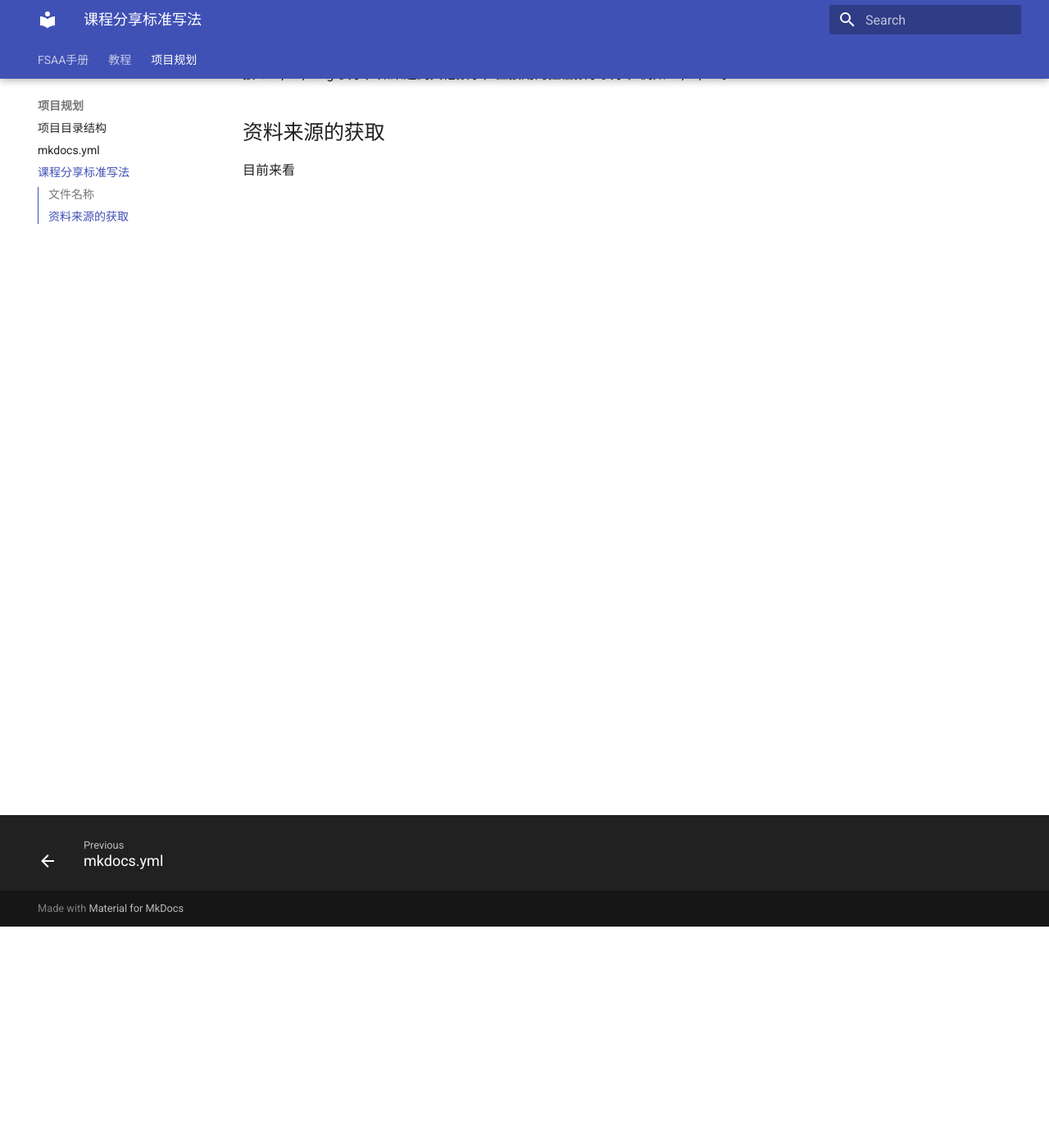
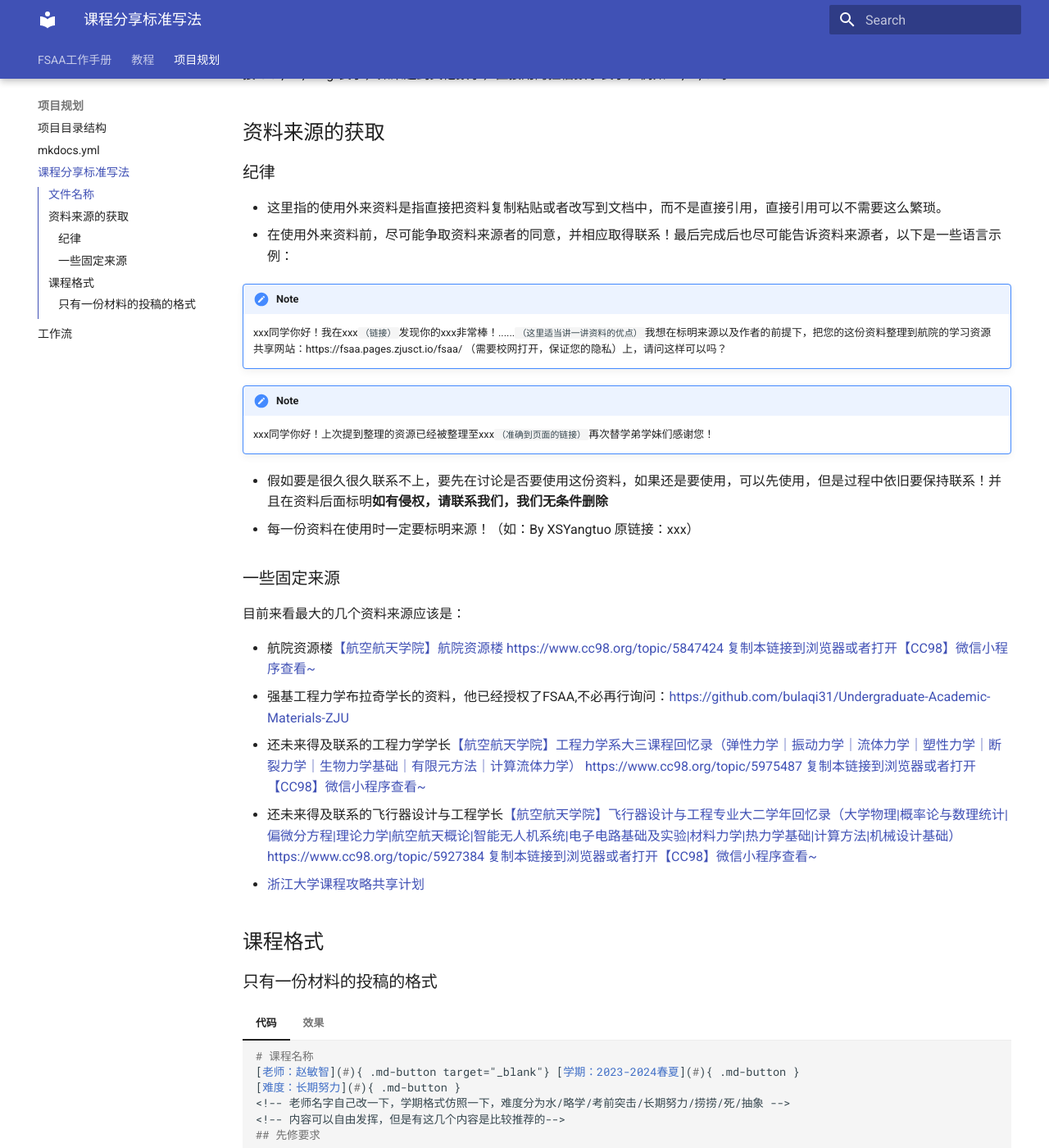
Before and after one commit to XSYangtuo/FSAAStudy, an MkDocs documentation site: the page built from docs/project/courses_standard.md, in a window 1280 px wide and 1400 px high, scrolled down 270 px. Shown: the whole window at 82% size. Built offline with MkDocs 1.6.1 and Material for MkDocs 9.7.7, drawn with Linux system fonts in a browser that asks for light colours; some of the changed text lies outside the part shown.

````diff
--- a/docs/project/courses_standard.md
+++ b/docs/project/courses_standard.md
@@ -2,4 +2,94 @@
 ## 文件名称
 文件名其实已经相应写好了，其规则是课程的中文名直译，如果遇到罗马数字用字母"I","II","III"表示，如果遇到甲乙丙就直接"Jia","Yi","Bing"表示，如果遇到其他数字，直接用阿拉伯数字表示，例如"1","2","3"等
 ## 资料来源的获取
-目前来看
+### 纪律
+- 这里指的使用外来资料是指直接把资料复制粘贴或者改写到文档中，而不是直接引用，直接引用可以不需要这么繁琐。
+- 在使用外来资料前，尽可能争取资料来源者的同意，并相应取得联系！最后完成后也尽可能告诉资料来源者，以下是一些语言示例：
+!!! note
+    xxx同学你好！我在xxx`（链接）`发现你的xxx非常棒！......`（这里适当讲一讲资料的优点）`我想在标明来源以及作者的前提下，把您的这份资料整理到航院的学习资源共享网站：https://fsaa.pages.zjusct.io/fsaa/ （需要校网打开，保证您的隐私）上，请问这样可以吗？
+!!! note
+    xxx同学你好！上次提到整理的资源已经被整理至xxx`（准确到页面的链接）`再次替学弟学妹们感谢您！
+- 假如要是很久很久联系不上，要先在讨论是否要使用这份资料，如果还是要使用，可以先使用，但是过程中依旧要保持联系！并且在资料后面标明**如有侵权，请联系我们，我们无条件删除**
+- 每一份资料在使用时一定要标明来源！（如：By XSYangtuo 原链接：xxx）
+### 一些固定来源
+目前来看最大的几个资料来源应该是：
+
+- 航院资源楼[【航空航天学院】航院资源楼 https://www.cc98.org/topic/5847424 复制本链接到浏览器或者打开【CC98】微信小程序查看~](https://www.cc98.org/topic/5847424){:target="_blank"}
+- 强基工程力学布拉奇学长的资料，他已经授权了FSAA,不必再行询问：[https://github.com/bulaqi31/Undergraduate-Academic-Materials-ZJU](https://github.com/bulaqi31/Undergraduate-Academic-Materials-ZJU){:target="_blank"}
+- 还未来得及联系的工程力学学长[【航空航天学院】工程力学系大三课程回忆录（弹性力学｜振动力学｜流体力学｜塑性力学｜断裂力学｜生物力学基础｜有限元方法｜计算流体力学） https://www.cc98.org/topic/5975487 复制本链接到浏览器或者打开【CC98】微信小程序查看~](https://www.cc98.org/topic/5975487){:target="_blank"}
+- 还未来得及联系的飞行器设计与工程学长[【航空航天学院】飞行器设计与工程专业大二学年回忆录（大学物理|概率论与数理统计|偏微分方程|理论力学|航空航天概论|智能无人机系统|电子电路基础及实验|材料力学|热力学基础|计算方法|机械设计基础） https://www.cc98.org/topic/5927384 复制本链接到浏览器或者打开【CC98】微信小程序查看~](https://www.cc98.org/topic/5927384){:target="_blank"}
+- [浙江大学课程攻略共享计划](https://github.com/QSCTech/zju-icicles/tree/master){:target="_blank"}
+## 课程格式
+### 只有一份材料的投稿的格式
+=== "代码"
+    ```markdown
+    # 课程名称
+    [老师：赵敏智](#){ .md-button target="_blank"} [学期：2023-2024春夏](#){ .md-button }
+    [难度：长期努力](#){ .md-button }
+    <!-- 老师名字自己改一下，学期格式仿照一下，难度分为水/略学/考前突击/长期努力/捞捞/死/抽象 -->
+    <!-- 内容可以自由发挥，但是有这几个内容是比较推荐的-->
+    ## 先修要求
+    ...
+    ## 学习建议
+    ...
+    ## 授课章次及主要内容
+    ...
+    ## 资料
+    ...
+    ## 感想
+    ...
+    <!-- 以下内容是必须的内容！-->
+    ## 注意
+
+    你可以继续补充这门课的相关内容！在这里投稿我们**默认您认可我们对您内容的使用权（仅包括在本网站或者镜像平台上的展示）**，请抱有公益的心态参与编辑！联系方式：
+
+    <a href="mailto:2919791782@qq.com">2919791782@qq.com</a>
+
+    !!! quote
+
+        在这里可以写一句精炼的话来概括对这个课程的感想等
+    ```
+=== "效果"
+    # 课程名称
+    [老师：赵敏智](#){ .md-button target="_blank"} [学期：2023-2024春夏](#){ .md-button }
+    [难度：长期努力](#){ .md-button }
+    ## 先修要求
+    ...
+    ## 学习建议
+    ...
+    ## 授课章次及主要内容
+    ...
+    ## 资料
+    ...
+    ## 感想
+    ...
+    ## 注意
+
+    你可以继续补充这门课的相关内容！在这里投稿我们**默认您认可我们对您内容的使用权（仅包括在本网站或者镜像平台上的展示）**，请抱有公益的心态参与编辑！联系方式：
+
+    <a href="mailto:2919791782@qq.com">2919791782@qq.com</a>
+
+    !!! quote
+
+        在这里可以写一句精炼的话来概括对这个课程的感想等
+---
+### 有多份材料的投稿的格式
+如果还在draft中，可以不必按照以下格式，直接把内容写好，然后都写进去就行了，这里是网页的排版
+=== "代码"
+    ```markdown
+    === "总结版"
+    ...
+    === "2023-2024春夏 赵敏智"
+    ...
+    === "2023-2024秋冬 赵敏智"
+    ...
+    <!--以上是一个例子，总结版就是把多篇综合成一篇-->
+    ```
+=== "效果"
+    === "总结版"
+        ...
+    === "2023-2024春夏 赵敏智"
+        ...
+    === "2023-2024秋冬 赵敏智"
+        ...
+具体要怎么写可以参考[FSAA的投稿提示](https://fsaa.pages.zjusct.io/fsaa/courseNav/course_template/){:target="_blank"},比较好的例子可以参考[概率论与数理统计 - FSAA](https://fsaa.pages.zjusct.io/fsaa/courses/MajorFoundation/ProbabilityStatistics/){:target="_blank"}
--- a/mkdocs.yml
+++ b/mkdocs.yml
@@ -1,4 +1,4 @@
-site_name: FSAA手册
+site_name: FSAA工作手册
 theme:
   name: material
   features:
@@ -31,7 +31,7 @@ plugins:
         - ja
       separator: '[\s\u200b\-]'
 nav:
-  - FSAA手册: index.md
+  - FSAA工作手册: index.md
   - 教程:
     - 开发软件: tutorial/softwares.md
     - 配置环境: tutorial/environment.md
@@ -41,3 +41,4 @@ nav:
     - 项目目录结构: project/project_structure.md
     - mkdocs.yml: project/mkdocs_yml.md
     - 课程分享标准写法: project/courses_standard.md
+    - 工作流: project/workflow.md
````
Also changed, not shown: docs/index.md (+1 -1 lines), docs/project/project_structure.md (+5 -1 lines), docs/project/workflow.md (added, +40 -0 lines).
